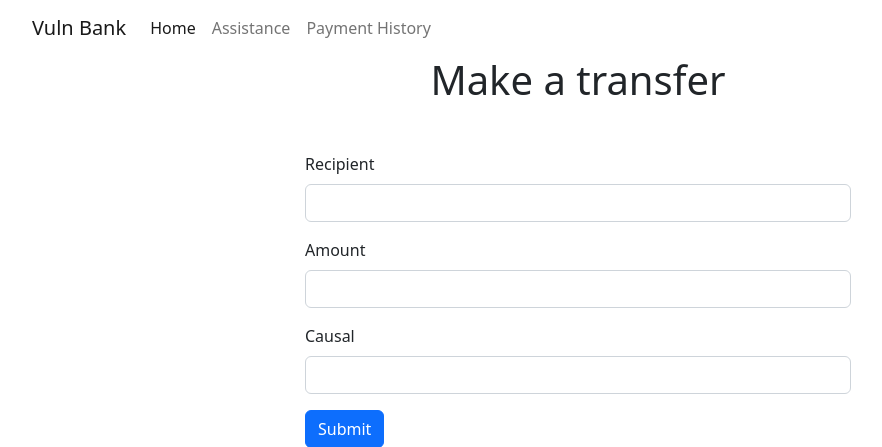
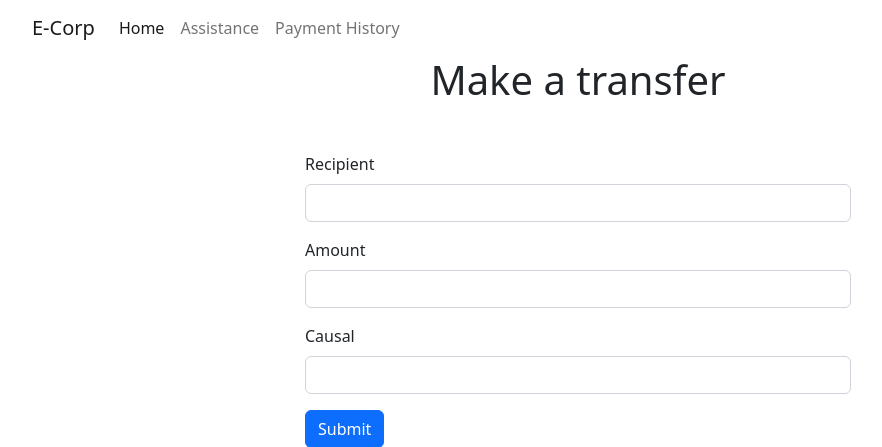
Before and after one commit to guglielmobartelloni/penetration-testing-project, a PHP site: page / in a window 1280 px wide. Shown: the top 447 px of the page, without its empty margins (62-944 px from the left). Run offline with PHP 8.4, Linux system fonts and the light colour scheme.

Commit message:
Changed bank name

```diff
--- a/createTransfer.php
+++ b/createTransfer.php
@@ -1,7 +1,7 @@
 <html>
 
 <head>
-    <title>PHP Test</title>
+    <title>E-Corp - Transfer</title>
     <link href="https://cdn.jsdelivr.net/npm/bootstrap@5.2.0-beta1/dist/css/bootstrap.min.css" rel="stylesheet" integrity="sha384-0evHe/X+R7YkIZDRvuzKMRqM+OrBnVFBL6DOitfPri4tjfHxaWutUpFmBp4vmVor" crossorigin="anonymous">
     <script src="https://cdn.jsdelivr.net/npm/bootstrap@5.2.0-beta1/dist/js/bootstrap.bundle.min.js" integrity="sha384-pprn3073KE6tl6bjs2QrFaJGz5/SUsLqktiwsUTF55Jfv3qYSDhgCecCxMW52nD2" crossorigin="anonymous"></script>
 </head>
@@ -10,7 +10,7 @@
     <div class="container">
         <nav class="navbar navbar-expand-lg">
             <div class="container-fluid">
-                <a class="navbar-brand" href="/">Vuln Bank</a>
+                <a class="navbar-brand" href="/">E-Corp</a>
                 <button class="navbar-toggler" type="button" data-bs-toggle="collapse" data-bs-target="#navbarNav" aria-controls="navbarNav" aria-expanded="false" aria-label="Toggle navigation">
                     <span class="navbar-toggler-icon"></span>
                 </button>
--- a/index.php
+++ b/index.php
@@ -1,7 +1,7 @@
 <html>
 
 <head>
-    <title>PHP Test</title>
+    <title>E-Corp - Transfer</title>
     <link href="https://cdn.jsdelivr.net/npm/bootstrap@5.2.0-beta1/dist/css/bootstrap.min.css" rel="stylesheet" integrity="sha384-0evHe/X+R7YkIZDRvuzKMRqM+OrBnVFBL6DOitfPri4tjfHxaWutUpFmBp4vmVor" crossorigin="anonymous">
     <script src="https://cdn.jsdelivr.net/npm/bootstrap@5.2.0-beta1/dist/js/bootstrap.bundle.min.js" integrity="sha384-pprn3073KE6tl6bjs2QrFaJGz5/SUsLqktiwsUTF55Jfv3qYSDhgCecCxMW52nD2" crossorigin="anonymous"></script>
 </head>
@@ -10,7 +10,7 @@
     <div class="container">
         <nav class="navbar navbar-expand-lg">
             <div class="container-fluid">
-                <a class="navbar-brand" href="/">Vuln Bank</a>
+                <a class="navbar-brand" href="/">E-Corp</a>
                 <button class="navbar-toggler" type="button" data-bs-toggle="collapse" data-bs-target="#navbarNav" aria-controls="navbarNav" aria-expanded="false" aria-label="Toggle navigation">
                     <span class="navbar-toggler-icon"></span>
                 </button>
```
